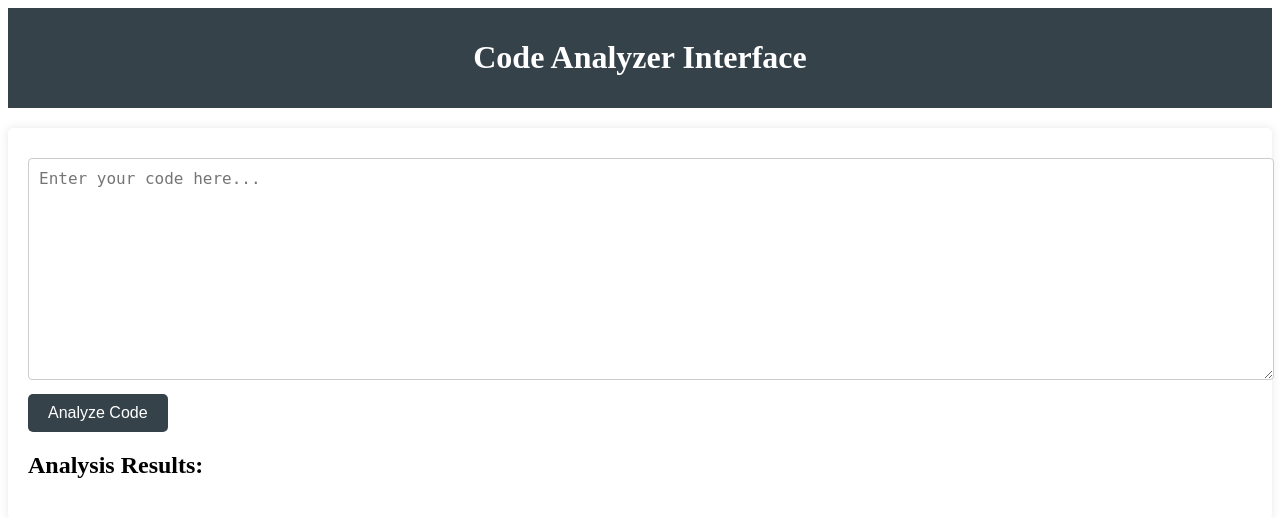
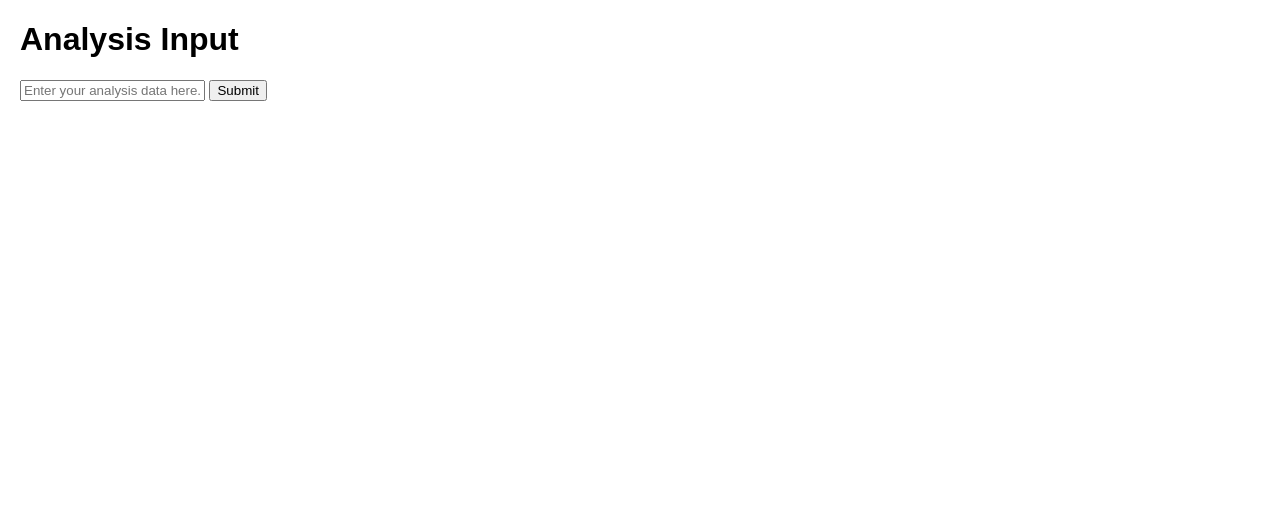
Before and after one commit to KnottNefarious/meta-code-engine, a Flask app: page / in a window 1280 px wide. Shown: the top 518 px of the page. Run offline with Flask 3, Linux system fonts and the light colour scheme.

Commit message:
Update index.html to include complete HTML interface with analysis results

```diff
--- a/templates/index.html
+++ b/templates/index.html
@@ -3,24 +3,38 @@
 <head>
     <meta charset="UTF-8">
     <meta name="viewport" content="width=device-width, initial-scale=1.0">
-    <title>Code Analyzer</title>
-    <link rel="stylesheet" href="styles.css">
-    <script src="script.js" defer></script>
+    <title>Analysis Results</title>
+    <style>
+        body { font-family: Arial, sans-serif; margin: 20px; }
+        #results { margin-top: 20px; }
+        .status-message { font-weight: bold; }
+        .error { color: red; }
+    </style>
 </head>
 <body>
-    <header>
-        <h1>Code Analyzer Interface</h1>
-    </header>
-    <main>
-        <form id="analyze-form">
-            <textarea id="code-input" placeholder="Enter your code here..." required></textarea>
-            <button type="submit">Analyze Code</button>
-        </form>
-        <div id="results">
-            <h2>Analysis Results:</h2>
-            <pre id="analysis-output"></pre>
-        </div>
-        <div id="error-message" style="color: red;"></div>
-    </main>
+    <h1>Analysis Input</h1>
+    <form id="analysis-form">
+        <input type="text" id="input-box" placeholder="Enter your analysis data here..." required>
+        <button type="submit">Submit</button>
+    </form>
+    <div id="results"></div>
+    <script>
+        document.getElementById('analysis-form').addEventListener('submit', function(event) {
+            event.preventDefault();
+            const inputData = document.getElementById('input-box').value;
+            const resultsDiv = document.getElementById('results');
+            resultsDiv.innerHTML = '';
+
+            // Simulating analysis results and error handling
+            if (!inputData) {
+                resultsDiv.innerHTML = '<div class="status-message error">Error: Input cannot be empty.</div>';
+                return;
+            }
+
+            // Simulate a successful analysis result
+            const analysisResult = `Analysis Result: Processed - ${inputData}`;
+            resultsDiv.innerHTML = `<div class="status-message">Success: ${analysisResult}</div>`;
+        });
+    </script>
 </body>
 </html>
```
